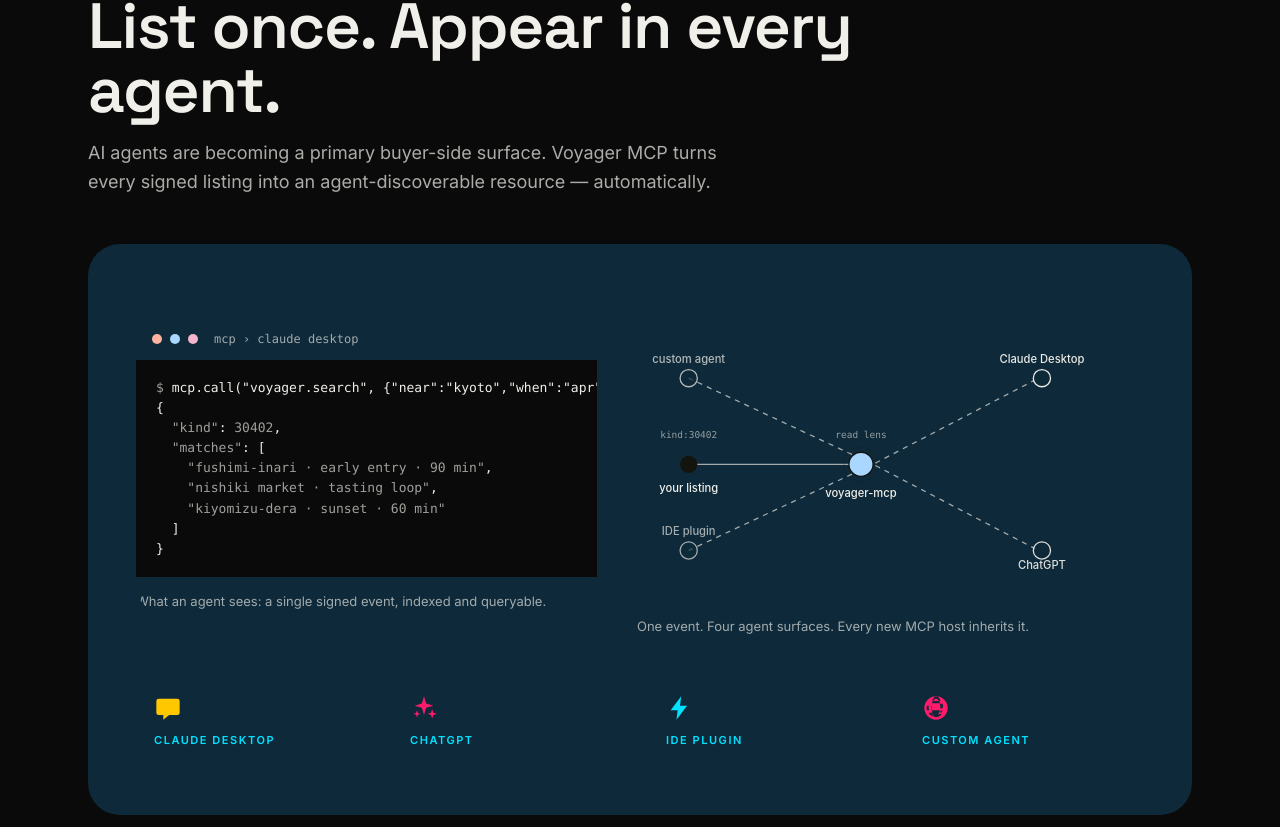
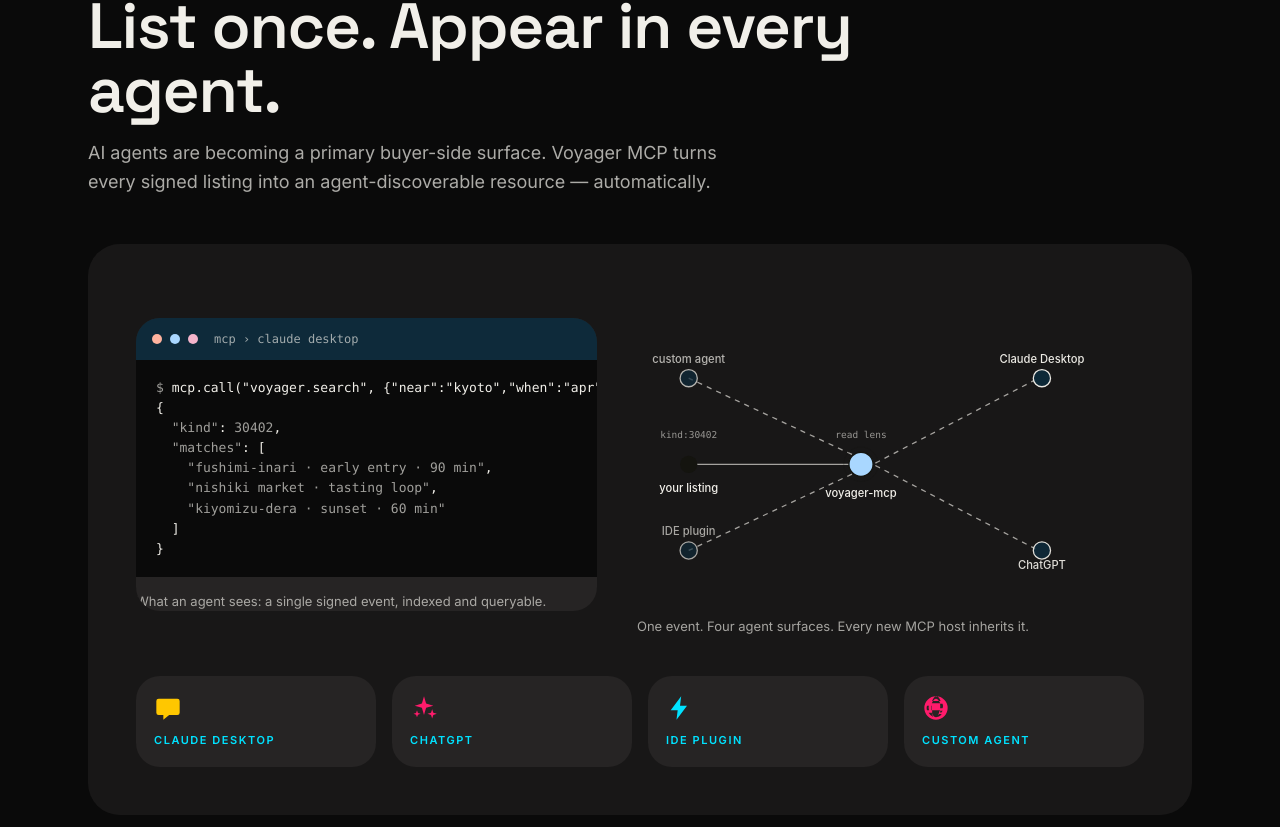
Before and after one commit to terrifickid/voyager, a SvelteKit app in the folder voyager/: page /projects/voyager-mcp in a window 1280 px wide. Shown: the part 1970-2797 px from the top of the page. Built offline with nearby package versions, Linux system fonts and the light colour scheme.

Commit message:
Revert "update"
This reverts commit 6b6f98b23c72f417419a190d76cdfbe0b98a2dad.

```diff
--- a/voyager/src/lib/components/HeroMockup.svelte
+++ b/voyager/src/lib/components/HeroMockup.svelte
@@ -18,7 +18,7 @@
 
 	<div
 		class="relative rounded-[44px] p-3"
-		style="background: var(--register-card); box-shadow: 0 28px 60px -28px rgba(20,20,15,0.35);"
+		style="background: var(--register-card-teal); box-shadow: 0 28px 60px -28px rgba(20,20,15,0.35);"
 	>
 		<div class="rounded-[36px] overflow-hidden bg-bone-50">
 			<div class="flex items-center justify-between px-5 pt-4 pb-2">
--- a/voyager/src/lib/components/PlanTripWizard.svelte
+++ b/voyager/src/lib/components/PlanTripWizard.svelte
@@ -486,7 +486,7 @@
               );
             }}
           placeholder="e.g. Kyoto, Japan"
-          class="w-full rounded-2xl bg-[var(--register-card)] p-4 text-[var(--register-text)] placeholder:text-[var(--register-muted)] focus:outline-none focus:ring-2 focus:ring-[var(--register-text)]"
+          class="w-full rounded-2xl bg-[var(--register-card-teal)] p-4 text-[var(--register-text)] placeholder:text-[var(--register-muted)] focus:outline-none focus:ring-2 focus:ring-[var(--register-text)]"
         />
       </label>
 
@@ -562,7 +562,7 @@
               bind:value={draft.travelers.adults}
               onkeydown={onInputKeydown}
               oninput={(e) => setAdults(+e.currentTarget.value)}
-              class="w-16 rounded-2xl bg-[var(--register-card)] p-2 text-center text-[var(--register-text)] focus:outline-none focus:ring-2 focus:ring-[var(--register-text)]"
+              class="w-16 rounded-2xl bg-[var(--register-card-teal)] p-2 text-center text-[var(--register-text)] focus:outline-none focus:ring-2 focus:ring-[var(--register-text)]"
             />
             <button
               type="button"
@@ -589,7 +589,7 @@
               bind:value={draft.travelers.kids}
               onkeydown={onInputKeydown}
               oninput={(e) => setKids(+e.currentTarget.value)}
-              class="w-16 rounded-2xl bg-[var(--register-card)] p-2 text-center text-[var(--register-text)] focus:outline-none focus:ring-2 focus:ring-[var(--register-text)]"
+              class="w-16 rounded-2xl bg-[var(--register-card-teal)] p-2 text-center text-[var(--register-text)] focus:outline-none focus:ring-2 focus:ring-[var(--register-text)]"
             />
             <button
               type="button"
@@ -616,7 +616,7 @@
                     value={age}
                     onkeydown={onInputKeydown}
                     oninput={(e) => setKidAge(i, +e.currentTarget.value)}
-                    class="w-full rounded-2xl bg-[var(--register-card)] p-2 text-center text-[var(--register-text)] focus:outline-none focus:ring-2 focus:ring-[var(--register-text)]"
+                    class="w-full rounded-2xl bg-[var(--register-card-teal)] p-2 text-center text-[var(--register-text)] focus:outline-none focus:ring-2 focus:ring-[var(--register-text)]"
                   />
                 </label>
               {/each}
@@ -717,7 +717,7 @@
           maxlength={NOTE_MAX}
           rows="3"
           placeholder="e.g. I hate crowded tourist traps. I wake up early but hate rushing."
-          class="w-full resize-y rounded-2xl bg-[var(--register-card)] p-4 text-[var(--register-text)] placeholder:text-[var(--register-muted)] focus:outline-none focus:ring-2 focus:ring-[var(--register-text)]"
+          class="w-full resize-y rounded-2xl bg-[var(--register-card-teal)] p-4 text-[var(--register-text)] placeholder:text-[var(--register-muted)] focus:outline-none focus:ring-2 focus:ring-[var(--register-text)]"
         ></textarea>
         <span class="text-right text-xs text-[var(--register-muted)]">{noteLen}/{NOTE_MAX}</span>
       </label>
--- a/voyager/src/routes/+page.svelte
+++ b/voyager/src/routes/+page.svelte
@@ -205,7 +205,7 @@
       <a
         href="/projects/ai"
         class="group flex flex-col gap-5 rounded-[32px] p-8 transition-colors"
-        style="background-color: var(--register-card); color: var(--register-text);"
+        style="background-color: var(--register-card-teal); color: var(--register-text);"
       >
         <div class="flex items-center justify-between">
           <span class="eyebrow">voyager-ai</span>
@@ -419,7 +419,7 @@
   <section class="mx-auto max-w-6xl px-6 pb-32">
     <div
       class="rounded-[32px] p-10 sm:p-16 text-center"
-      style="background-color: var(--register-card);"
+      style="background-color: var(--register-card-teal);"
     >
       <h2
         class="font-display text-[40px] sm:text-[56px] lg:text-[72px] max-w-3xl mx-auto leading-[1.02]"
--- a/voyager/src/routes/layout.css
+++ b/voyager/src/routes/layout.css
@@ -126,7 +126,7 @@
 	--register-secondary-ink: var(--teal-ink);
 	--register-highlight: var(--carnival-magenta);
 	--register-card: rgba(241, 239, 233, 0.06);
-	--register-card: var(--teal-deep);
+	--register-card-teal: var(--teal-deep);
 	--register-on-dark-soft: rgba(241, 239, 233, 0.7);
 	--register-hair: var(--on-dark-hair);
 	--register-hair-strong: var(--on-dark-hair-2);
@@ -153,7 +153,7 @@
 	--register-accent-hover: var(--carnival-cyan-strong);
 	--register-highlight: var(--carnival-gold);
 	--register-card: var(--carnival-white-card);
-	--register-card: var(--teal-deep);
+	--register-card-teal: var(--teal-deep);
 	--register-on-dark-soft: var(--ink-2);
 	--register-hair: rgba(20, 20, 15, 0.10);
 	--register-hair-strong: rgba(20, 20, 15, 0.18);
@@ -171,7 +171,7 @@
 	--register-secondary-ink: var(--teal-ink);
 	--register-highlight: var(--carnival-cyan);
 	--register-card: rgba(241, 239, 233, 0.05);
-	--register-card: var(--teal-deep);
+	--register-card-teal: var(--teal-deep);
 	--register-on-dark-soft: rgba(241, 239, 233, 0.7);
 	--register-hair: var(--on-dark-hair);
 	--register-hair-strong: var(--on-dark-hair-2);
@@ -251,7 +251,7 @@
 	--register-secondary-ink: var(--mc-text);
 	--register-highlight: var(--mc-highlight);
 	--register-card: var(--mc-ground-soft);
-	--register-card: var(--mc-ground-deep);
+	--register-card-teal: var(--mc-ground-deep);
 	--register-on-dark-soft: var(--mc-muted);
 	--register-hair: rgba(242, 242, 240, 0.12);
 	--register-hair-strong: rgba(242, 242, 240, 0.22);
@@ -269,7 +269,7 @@
 	--register-secondary-ink: var(--trinidad-black);
 	--register-highlight: var(--trinidad-white);
 	--register-card: rgba(10, 10, 10, 0.18);
-	--register-card: var(--trinidad-red-deep);
+	--register-card-teal: var(--trinidad-red-deep);
 	--register-on-dark-soft: rgba(244, 232, 213, 0.78);
 	--register-hair: rgba(244, 232, 213, 0.18);
 	--register-hair-strong: rgba(244, 232, 213, 0.32);
@@ -287,7 +287,7 @@
 	--register-secondary-ink: var(--orange-cream);
 	--register-highlight: var(--orange-white);
 	--register-card: rgba(0, 123, 255, 0.18);
-	--register-card: var(--orange-cobalt);
+	--register-card-teal: var(--orange-cobalt);
 	--register-on-dark-soft: rgba(244, 232, 213, 0.78);
 	--register-hair: rgba(244, 232, 213, 0.2);
 	--register-hair-strong: rgba(244, 232, 213, 0.34);
@@ -305,7 +305,7 @@
 	--register-secondary-ink: var(--neo-cream);
 	--register-highlight: var(--neo-white);
 	--register-card: rgba(0, 123, 255, 0.18);
-	--register-card: var(--neo-cobalt);
+	--register-card-teal: var(--neo-cobalt);
 	--register-on-dark-soft: rgba(244, 232, 213, 0.78);
 	--register-hair: rgba(244, 232, 213, 0.2);
 	--register-hair-strong: rgba(244, 232, 213, 0.34);
@@ -355,7 +355,7 @@
 	--register-accent-hover: var(--civic-ocean-gold-deep);
 	--register-highlight: var(--civic-ocean-white);
 	--register-card: rgba(250, 250, 247, 0.06);
-	--register-card: var(--teal);
+	--register-card-teal: var(--teal);
 	--register-on-dark-soft: rgba(250, 250, 247, 0.72);
 	--register-hair: var(--on-dark-hair);
 	--register-hair-strong: var(--on-dark-hair-2);
--- a/voyager/src/routes/projects/voyager-mcp/+page.svelte
+++ b/voyager/src/routes/projects/voyager-mcp/+page.svelte
@@ -134,19 +134,19 @@
 					</g>
 
 					<g class="market-mcp-node" style="animation-delay:0s">
-						<circle cx="470" cy="100" r="10" fill="var(--register-card)" stroke="var(--register-text)" stroke-width="1.5"/>
+						<circle cx="470" cy="100" r="10" fill="var(--register-card-teal)" stroke="var(--register-text)" stroke-width="1.5"/>
 						<text x="470" y="82"  class="market-mcp-label" text-anchor="middle">Claude Desktop</text>
 					</g>
 					<g class="market-mcp-node" style="animation-delay:.6s">
-						<circle cx="470" cy="300" r="10" fill="var(--register-card)" stroke="var(--register-text)" stroke-width="1.5"/>
+						<circle cx="470" cy="300" r="10" fill="var(--register-card-teal)" stroke="var(--register-text)" stroke-width="1.5"/>
 						<text x="470" y="322" class="market-mcp-label" text-anchor="middle">ChatGPT</text>
 					</g>
 					<g class="market-mcp-node" style="animation-delay:1.2s">
-						<circle cx="60"  cy="300" r="10" fill="var(--register-card)" stroke="var(--register-text)" stroke-width="1.5"/>
+						<circle cx="60"  cy="300" r="10" fill="var(--register-card-teal)" stroke="var(--register-text)" stroke-width="1.5"/>
 						<text x="60"  y="282" class="market-mcp-label" text-anchor="middle">IDE plugin</text>
 					</g>
 					<g class="market-mcp-node" style="animation-delay:1.8s">
-						<circle cx="60"  cy="100" r="10" fill="var(--register-card)" stroke="var(--register-text)" stroke-width="1.5"/>
+						<circle cx="60"  cy="100" r="10" fill="var(--register-card-teal)" stroke="var(--register-text)" stroke-width="1.5"/>
 						<text x="60"  y="82"  class="market-mcp-label" text-anchor="middle">custom agent</text>
 					</g>
 				</svg>
@@ -275,7 +275,7 @@
 		gap: 8px;
 		padding: 12px 16px;
 		border-bottom: 0;
-		background: var(--register-card);
+		background: var(--register-card-teal);
 	}
 	.market-mcp-mock__dot {
 		width: 10px;
```
